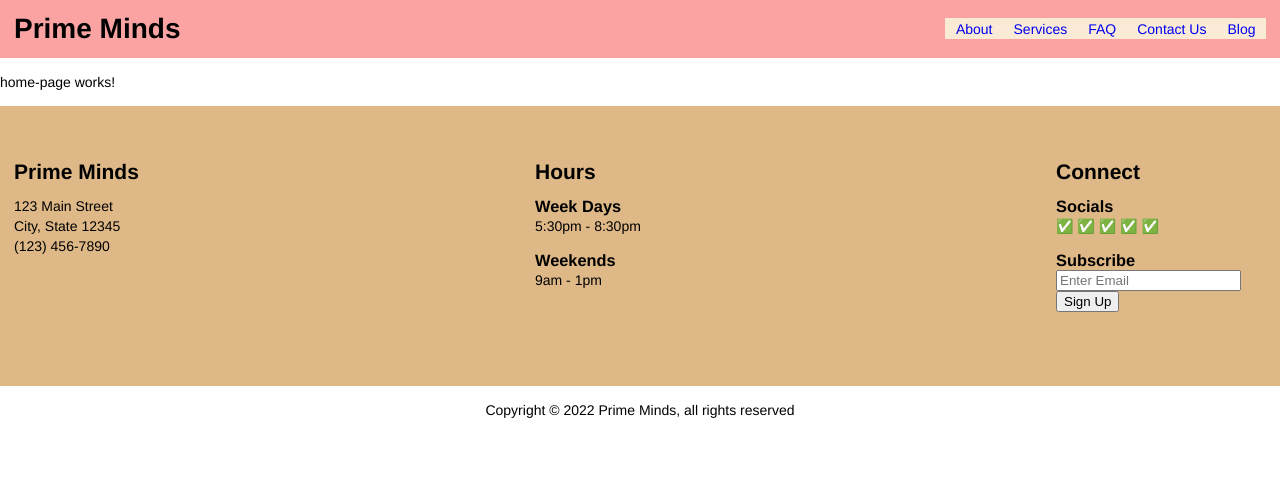
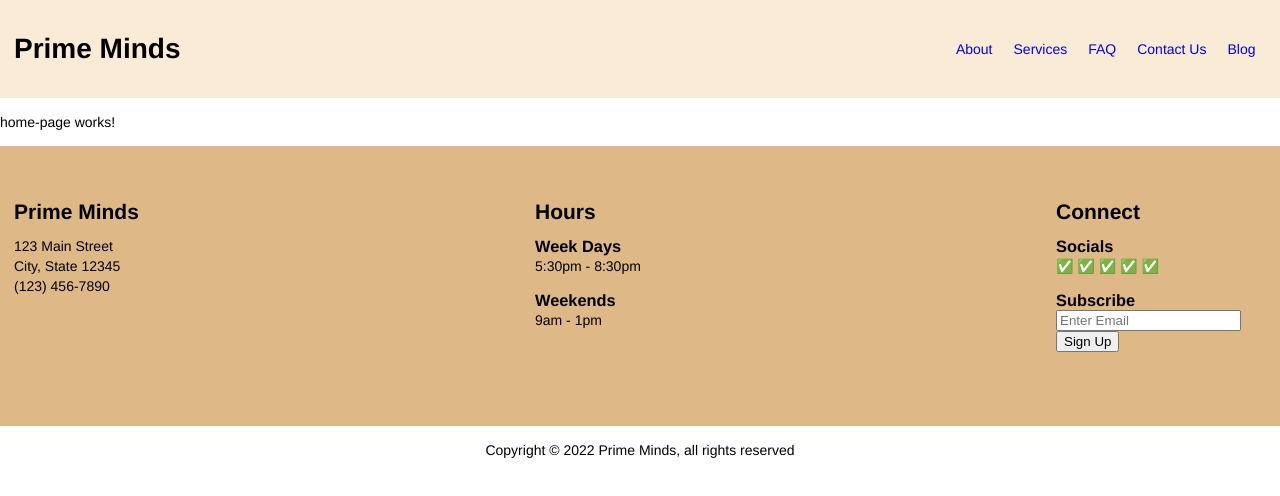
Before and after one commit to gohopventure/prime-minds, an Angular app: page /home in a window 1280 px wide. Shown: the top 496 px of the page. Built offline with nearby package versions, Linux system fonts and the light colour scheme.

Commit message:
Updates header height

```diff
--- a/src/app/components/header/header.component.css
+++ b/src/app/components/header/header.component.css
@@ -1,8 +1,9 @@
 .header-container {
-    background-color: rgb(251, 163, 163);
+    background-color:antiquewhite;
     display: flex;
     flex-direction: row;
     align-items: center;
     justify-content: space-between;
+    height: 7em;
     padding: 0 1em;
 }
```
